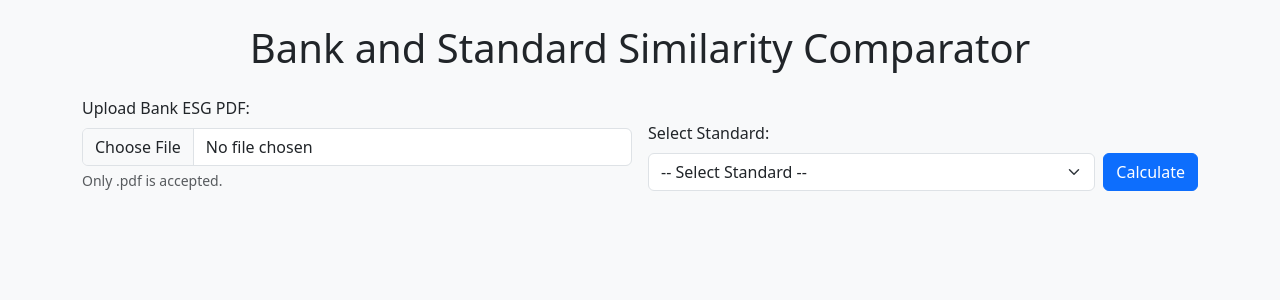
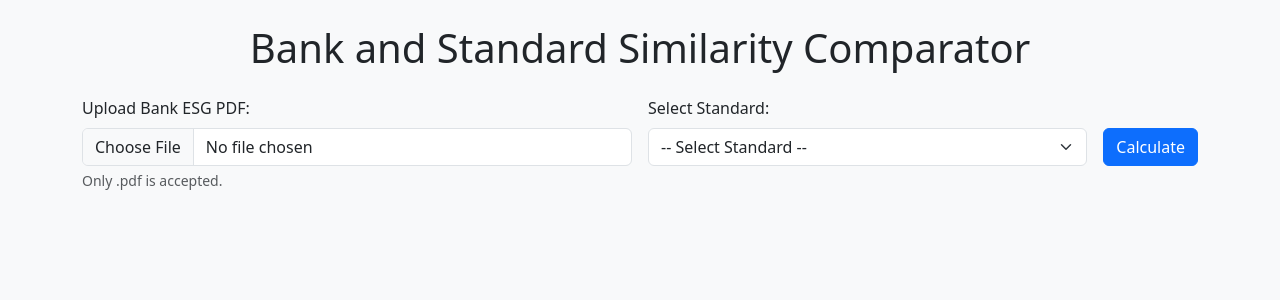
Before and after one commit to Lily-WangQian/AzureWeb_Upload3, a Flask app: page / in a window 1280 px wide. Shown: the top 300 px of the page. Run offline with Flask 3, Linux system fonts and the light colour scheme; parts of the project's set-up code (start-up, migrations or seed data) failed here and were passed over.

Commit message:
Make upload and standard labels align on full screen and stack on small

```diff
--- a/templates/index.html
+++ b/templates/index.html
@@ -13,26 +13,29 @@
     {% if message %}<div class="alert alert-info">{{ message }}</div>{% endif %}
 
     <!-- Form -->
-    <form class="row g-3 align-items-end" method="POST" action="/analyze" enctype="multipart/form-data">
-      <!-- Left side: upload (full width on small screens, half on large) -->
+    <form class="row g-3" method="POST" action="/analyze" enctype="multipart/form-data">
+      <!-- Left: Upload (full width on small, half on large) -->
       <div class="col-12 col-lg-6">
         <label class="form-label">Upload Bank ESG PDF:</label>
         <input type="file" name="bank_pdf" class="form-control" accept="application/pdf" required>
         <div class="form-text">Only .pdf is accepted.</div>
       </div>
 
-      <!-- Right side: select + button (stacked on small, inline with small gap on large) -->
+      <!-- Right: Select + Calculate -->
       <div class="col-12 col-lg-6">
         <label class="form-label">Select Standard:</label>
-        <div class="d-flex">
-          <select name="standard" class="form-select flex-grow-1" required>
+        <!--
+          Small screens: d-grid (stacked, full-width, gap between)
+          Large screens: d-lg-flex (inline row) with a small horizontal gap
+        -->
+        <div class="d-grid gap-2 d-lg-flex align-items-lg-end">
+          <select name="standard" class="form-select" required>
             <option value="">-- Select Standard --</option>
             {% for std in standards %}
               <option value="{{ std }}" {% if selected==std %}selected{% endif %}>{{ std }}</option>
             {% endfor %}
           </select>
-          <!-- ms-2 = small left margin = little gap -->
-          <button class="btn btn-primary ms-2" type="submit">Calculate</button>
+          <button class="btn btn-primary ms-lg-2" type="submit">Calculate</button>
         </div>
       </div>
     </form>
```
